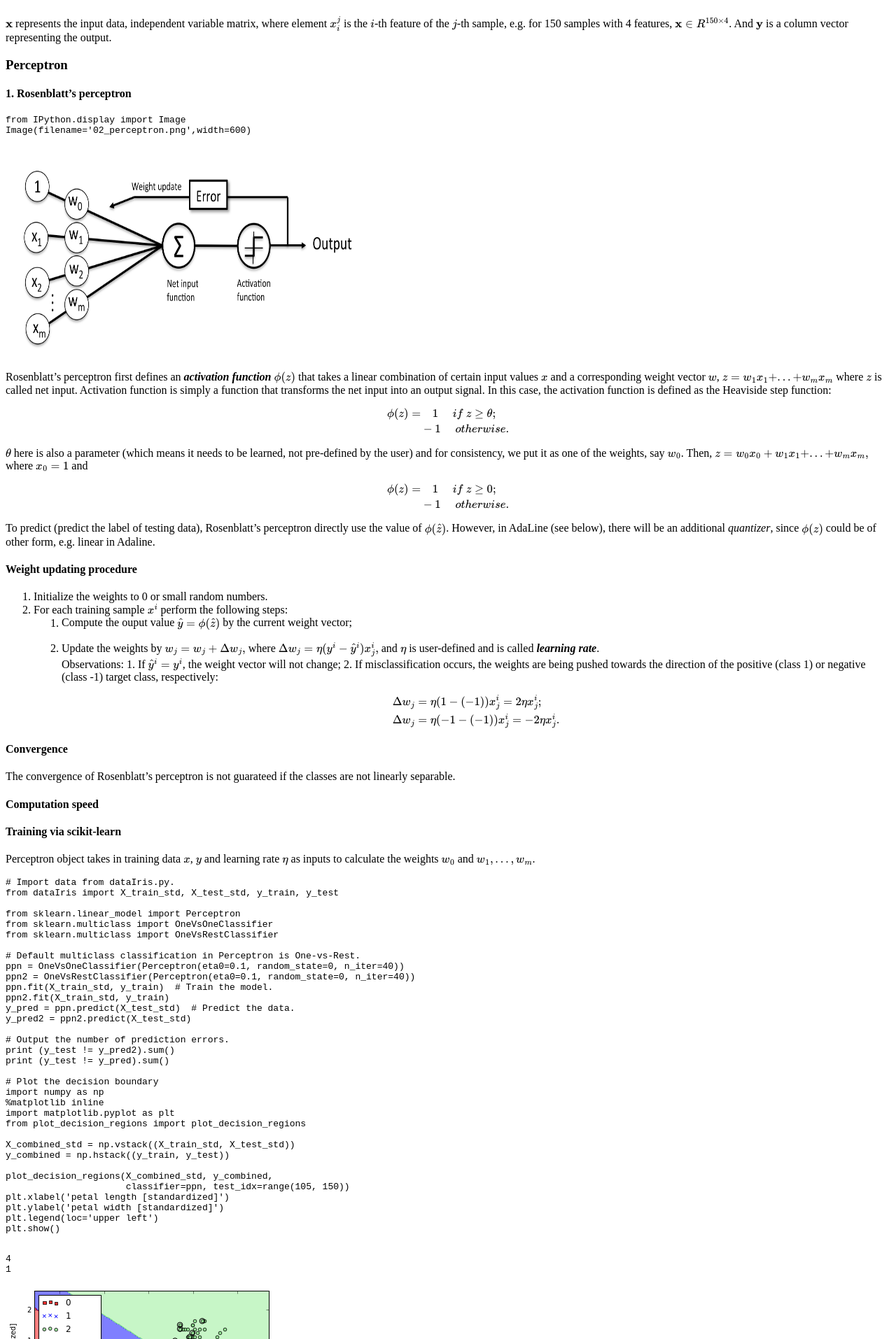
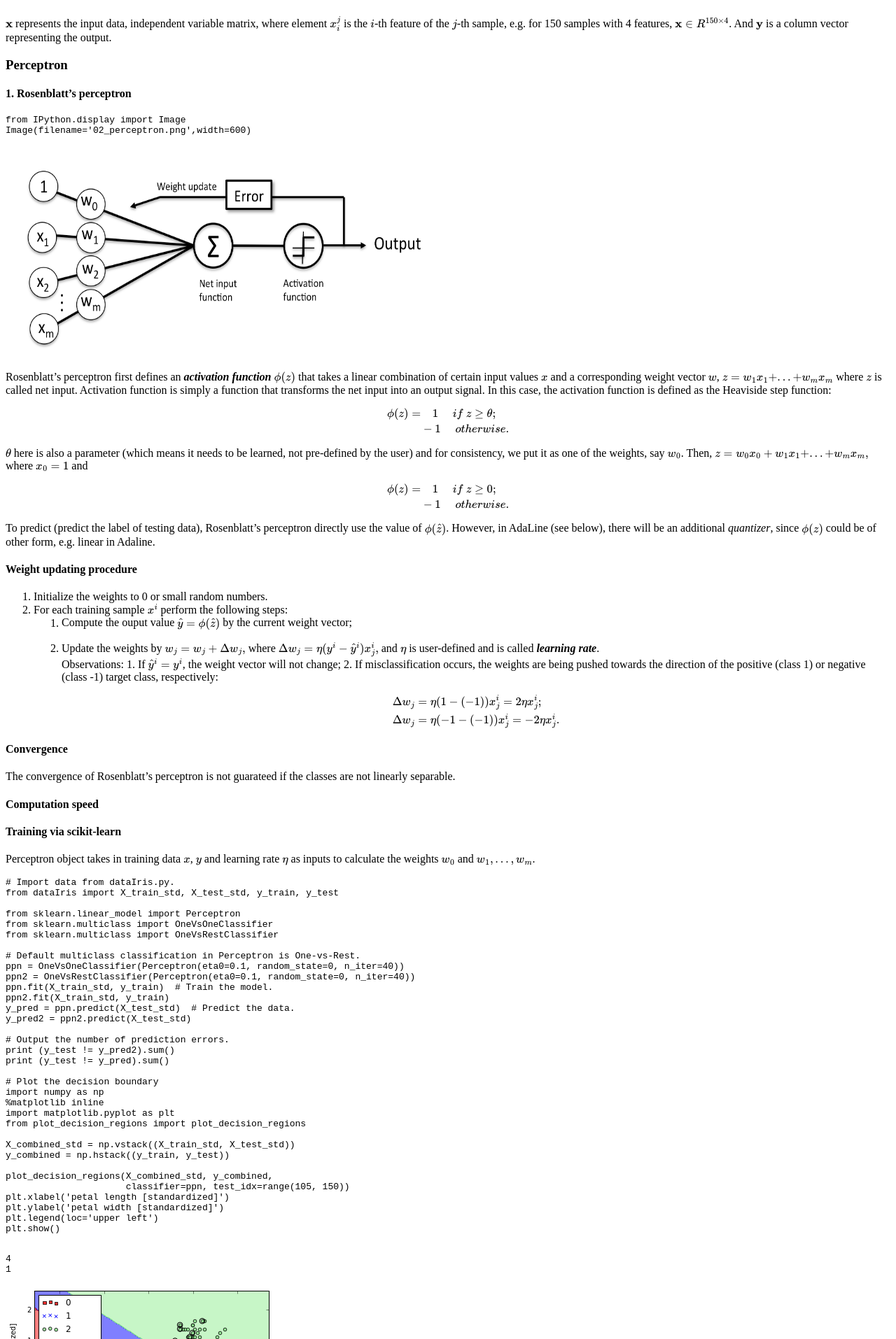
Before and after one commit to scuiaa555/scuiaa555.github.io, a Jekyll site: the page built from _posts/2017-03-04-Classification.md, in a window 1280 px wide. Shown: the part 420-2334 px from the top of the page at 70% size. Built offline with Jekyll 4.4.1, drawn with Linux system fonts in a browser that asks for light colours; formulas are drawn with MathJax 3; comment, search, counter and statistics services are not loaded.

Commit message:
Modified on Mon Apr  3 23:33:11 HKT 2017

```diff
--- a/_posts/2017-03-04-Classification.md
+++ b/_posts/2017-03-04-Classification.md
@@ -26,7 +26,7 @@
 
 
 
-![png](https://scuiaa555.github.io/assets/images/Classification_files/Classification_3_0.png){:height="300px" width="500px"}
+![png](https://scuiaa555.github.io/assets/images/Classification_files/Classification_3_0.png){:height="300px" width="600px"}
 
 
 
@@ -136,7 +136,7 @@
 
 
 
-![png](https://scuiaa555.github.io/assets/images/Classification_files/Classification_11_0.png){:height="300px" width="500px"}
+![png](https://scuiaa555.github.io/assets/images/Classification_files/Classification_11_0.png){:height="300px" width="600px"}
 
 
 Activation function now is $\phi(z)=\phi(w^Tx)=w^Tx$, where $w=(w_0,w_1,...w_m)'$ and quantizer (to do the prediction) is
@@ -170,7 +170,7 @@
 
 
 
-![png](https://scuiaa555.github.io/assets/images/Classification_files/Classification_17_0.png){:height="300px" width="500px"}
+![png](https://scuiaa555.github.io/assets/images/Classification_files/Classification_17_0.png){:height="300px" width="600px"}
 
 
 In logistic regression, $$z=logit(P(y|x))=\frac{P(y|x)}{1-P(y|x)}=w_0x_0+w_1x_1+...w_mx_m\in [0,+\infty).$$ The activation function is
@@ -314,8 +314,7 @@
 
 
 
-![png](https://scuiaa555.github.io/assets/images/Classification_files/Classification_28_0.png)
-
+![png](https://scuiaa555.github.io/assets/images/Classification_files/Classification_28_0.png){:height="350px" width="700px"}
 
 
 #### Training via scikit-learn
```
